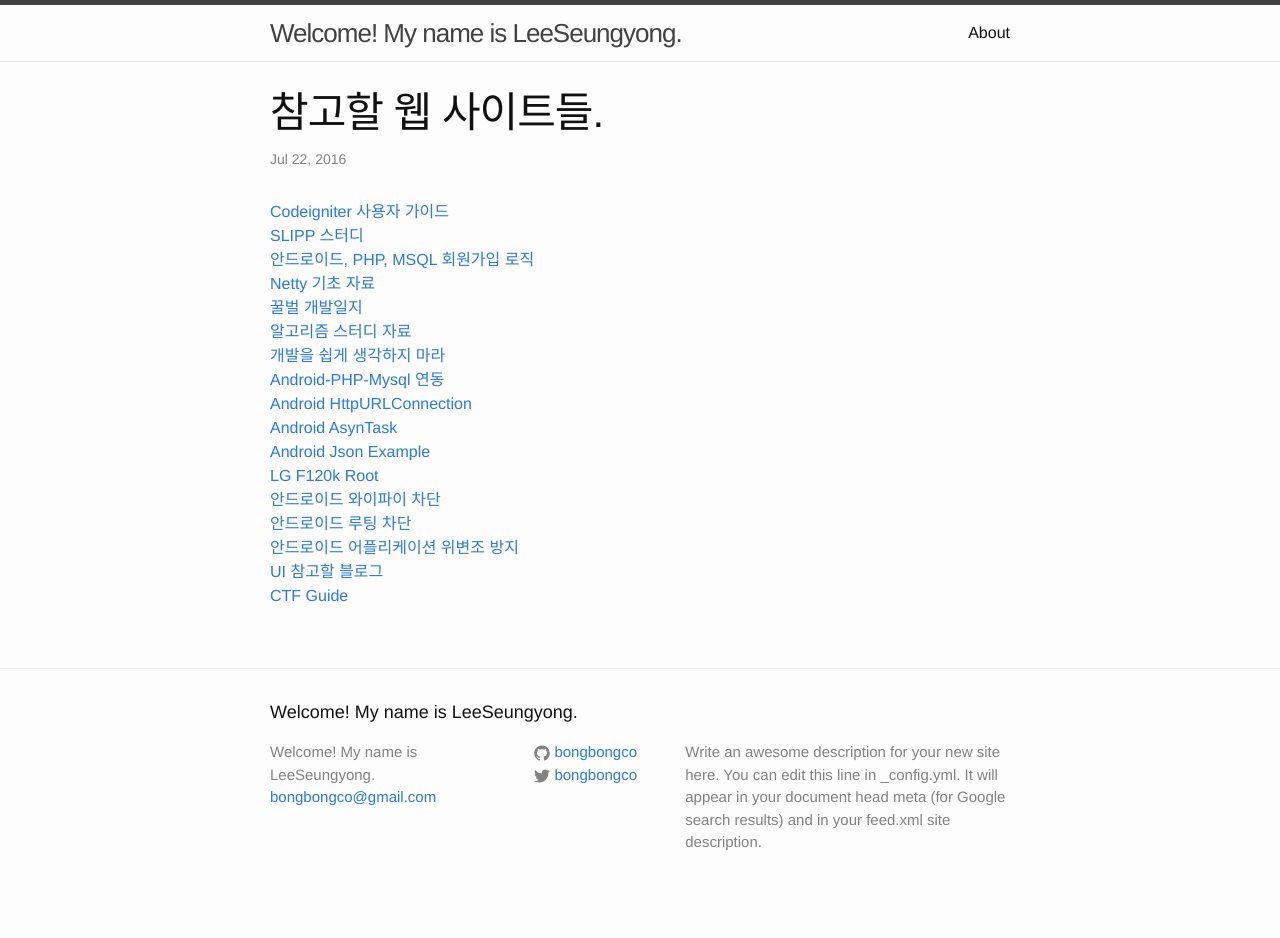
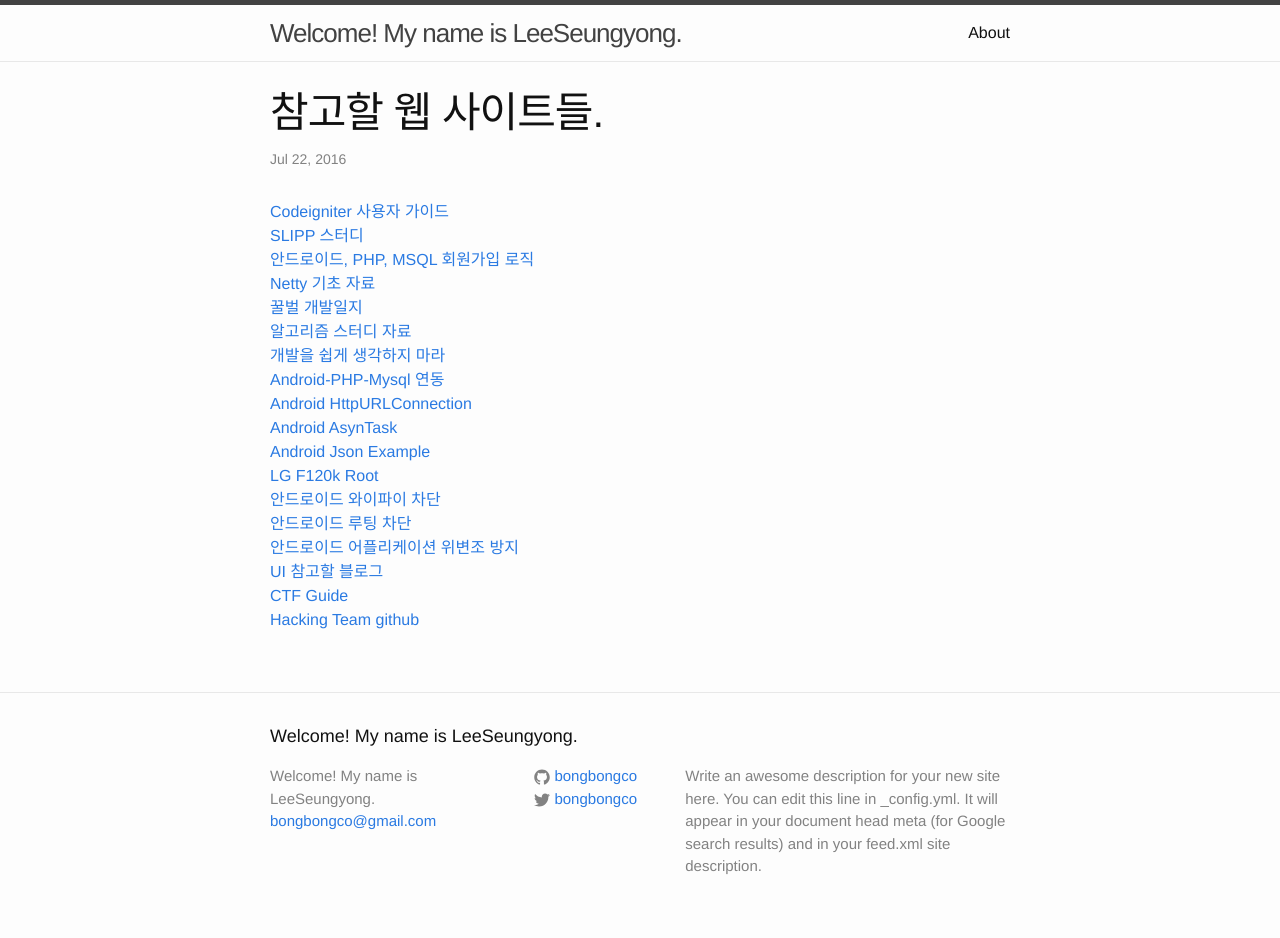
Before and after one commit to LktProgrammer/bongbongco.github.io, a Jekyll site: the page built from _posts/2016-07-22-Website-List.markdown, in a window 1280 px wide. Built offline with Jekyll 4.4.1, drawn with Linux system fonts in a browser that asks for light colours; before the commit the page ends 914 px from its top, so only the background shows below that.

Commit message:
Update 2016-07-22-Website-List.markdown

```diff
--- a/_posts/2016-07-22-Website-List.markdown
+++ b/_posts/2016-07-22-Website-List.markdown
@@ -20,3 +20,4 @@ title: 참고할 웹 사이트들.
 [안드로이드 어플리케이션 위변조 방지](http://dev.re.kr/70)
 [UI 참고할 블로그](https://github.com/Pluu/pluu.github.io)
 [CTF Guide](https://trailofbits.github.io/ctf/index.html)
+[Hacking Team github](https://github.com/hackedteam?tab=repositories)
```
